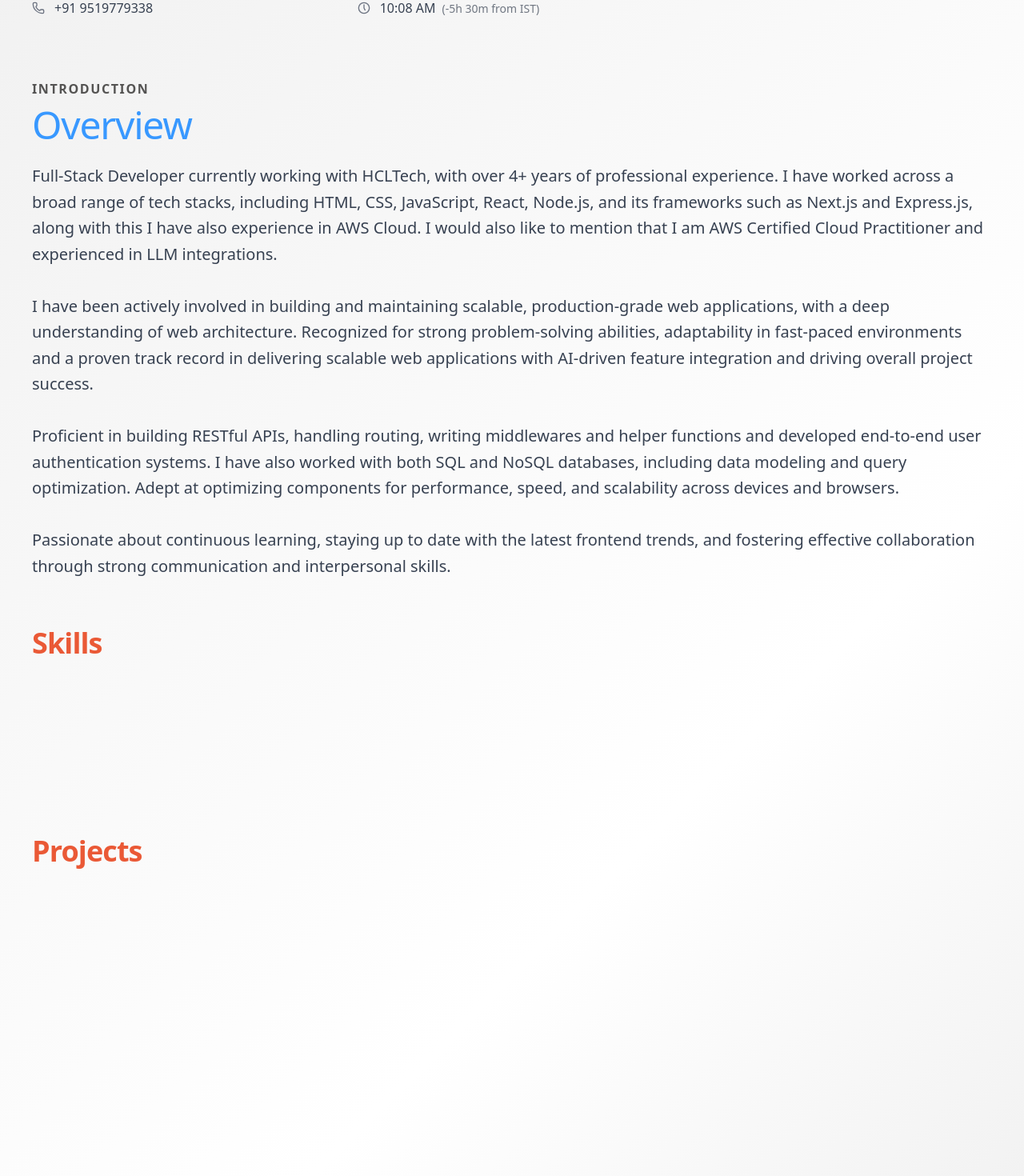
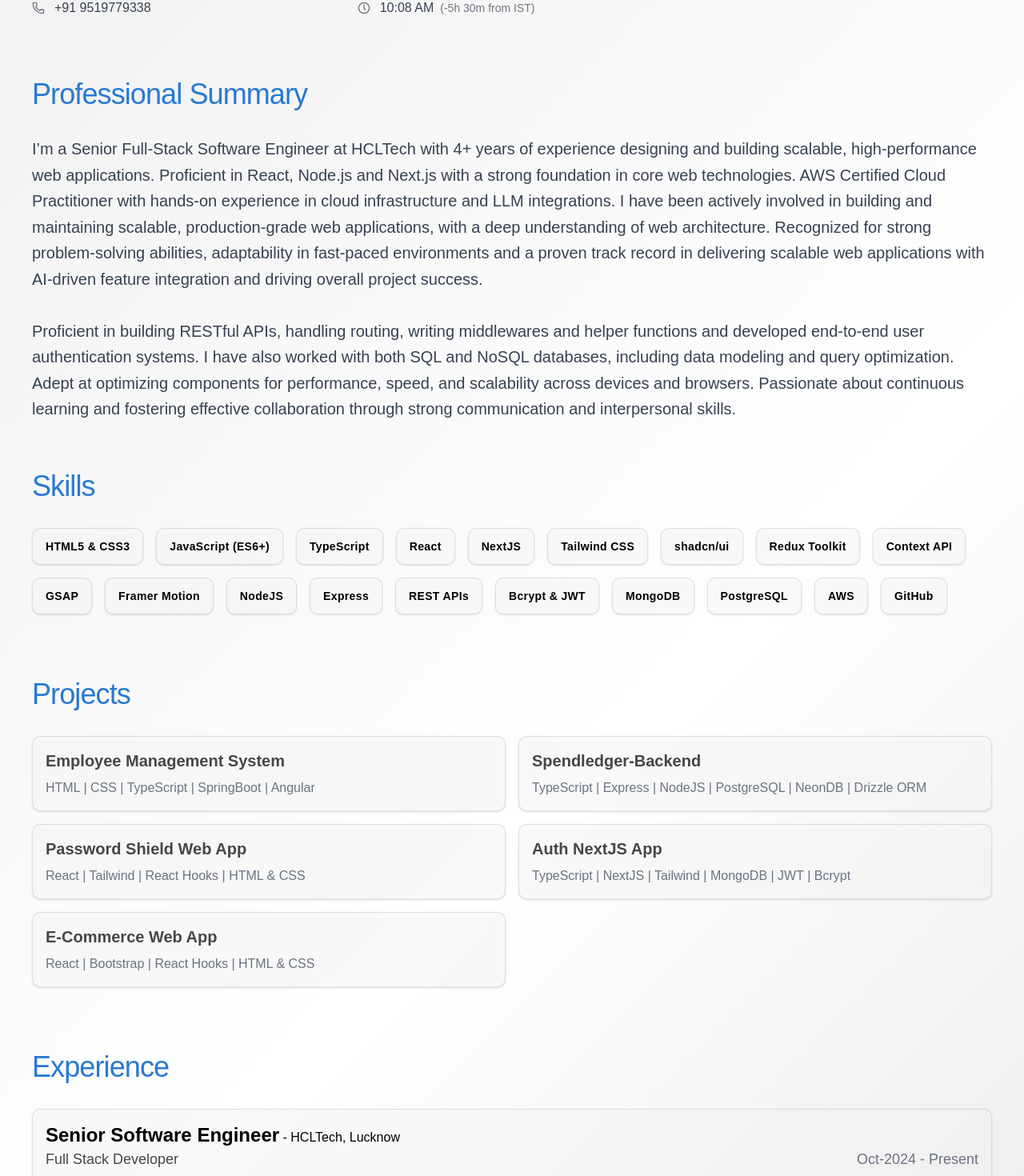
Before and after one commit to HmNsd/hmnsd-portfolio, a React (Vite) app: page /hmnsd-portfolio/skills in a window 1280 px wide. Shown: the part 492-1962 px from the top of the page at 80% size. Built offline with nearby package versions, Linux system fonts and the light colour scheme.

Commit message:
fix GSAP and motions

```diff
--- a/src/App.css
+++ b/src/App.css
@@ -1,10 +1,6 @@
-@import "tailwindcss/preflight";
-@tailwind utilities;
-
-/* Keep App.css for component specific overrides only. Do NOT re-import Tailwind here. */
+/* Component-specific overrides only. Tailwind is imported in index.css. */
 
 :root {
-  /* optional custom properties for glass tweak */
   --glass-bg: rgba(255,255,255,0.72);
   --glass-border: rgba(255,255,255,0.36);
 }
--- a/src/App.jsx
+++ b/src/App.jsx
@@ -1,10 +1,9 @@
-import { Routes, Route } from "react-router-dom";
+import { Routes, Route, useLocation } from "react-router-dom";
 import Header from "./components/Header/Header";
 import Home from "./components/Pages/Home";
 import Footer from "./components/Footer/Footer";
 import { useTheme } from "./context/ThemeContext";
 import { useState, useEffect } from "react";
-import { useLocation } from "react-router-dom";
 
 function App() {
   const { isDark } = useTheme();
@@ -35,7 +34,7 @@ function App() {
           <Route path="/hmnsd-portfolio/skills" element={<Home searchText={searchText}  setMatchCount={setMatchCount}/>} />
           <Route path="/hmnsd-portfolio/projects" element={<Home searchText={searchText}  setMatchCount={setMatchCount}/>} />
           <Route path="/hmnsd-portfolio/experience" element={<Home searchText={searchText}  setMatchCount={setMatchCount}/>} />
-          <Route path="/hmnsd-portfolio/contact" element={<Home searchText={searchText}/>} />
+          <Route path="/hmnsd-portfolio/contact" element={<Home searchText={searchText} setMatchCount={setMatchCount}/>} />
         </Routes>
       </main>
       <Footer searchText={searchText} />
--- a/src/components/Pages/Home.jsx
+++ b/src/components/Pages/Home.jsx
@@ -11,21 +11,12 @@ import {
 } from "lucide-react";
 import { motion } from "framer-motion";
 import { useTheme } from "../../context/ThemeContext";
-import gsap from "gsap";
-import { ScrollTrigger } from "gsap/ScrollTrigger";
 import profile from "../../assets/profile.png";
 
 import { useHighlight } from "../../context/Search";
 
-gsap.registerPlugin(ScrollTrigger);
-
 export default function Home({ searchText, setMatchCount }) {
   const { isDark } = useTheme();
-  const headerRef = useRef(null);
-  const infoGridRef = useRef(null);
-  const skillsRef = useRef(null);
-  const projectsRef = useRef(null);
-  const experienceRef = useRef(null);
 
   const contentRef = useRef(null);
 
@@ -34,8 +25,8 @@ export default function Home({ searchText, setMatchCount }) {
 
     const utterance = new SpeechSynthesisUtterance("Himanshu Nishad");
     utterance.lang = "en-IN";
-    utterance.rate = 1.5;
-    utterance.pitch = 0.8;
+    utterance.rate = 1;
+    utterance.pitch = 1;
 
     window.speechSynthesis.cancel();
     window.speechSynthesis.speak(utterance);
@@ -99,86 +90,6 @@ export default function Home({ searchText, setMatchCount }) {
 
   useHighlight(searchText, contentRef, setMatchCount);
 
-  useEffect(() => {
-    // GSAP animation for header text
-    gsap.fromTo(
-      headerRef.current?.children,
-      { x: -50, opacity: 0 },
-      { x: 0, opacity: 1, duration: 0.6, stagger: 0.2, ease: "power2.out" }
-    );
-
-    // GSAP animation for info grid
-    gsap.fromTo(
-      infoGridRef.current?.children,
-      { y: 20, opacity: 0 },
-      {
-        y: 0,
-        opacity: 1,
-        duration: 0.5,
-        stagger: 0.1,
-        delay: 0.6,
-        ease: "power2.out",
-      }
-    );
-
-    // GSAP animations for skills
-    gsap.fromTo(
-      skillsRef.current?.children,
-      { opacity: 0, y: 30, scale: 0.8 },
-      {
-        opacity: 1,
-        y: 0,
-        scale: 1,
-        duration: 0.4,
-        stagger: 0.05,
-        ease: "back.out(1.7)",
-        scrollTrigger: {
-          trigger: skillsRef.current,
-          start: "top 80%",
-          toggleActions: "play none none reverse",
-        },
-      }
-    );
-
-    // GSAP animations for projects
-    gsap.fromTo(
-      projectsRef.current?.children,
-      { opacity: 0, x: -50, rotateY: -15 },
-      {
-        opacity: 1,
-        x: 0,
-        rotateY: 0,
-        duration: 0.5,
-        stagger: 0.1,
-        ease: "power3.out",
-        scrollTrigger: {
-          trigger: projectsRef.current,
-          start: "top 80%",
-          toggleActions: "play none none reverse",
-        },
-      }
-    );
-
-    // GSAP animations for experience
-    gsap.fromTo(
-      experienceRef.current?.children,
-      { opacity: 0, y: 50, scale: 0.9 },
-      {
-        opacity: 1,
-        y: 0,
-        scale: 1,
-        duration: 0.4,
-        stagger: 0.08,
-        ease: "elastic.out(1, 0.8)",
-        scrollTrigger: {
-          trigger: experienceRef.current,
-          start: "top 80%",
-          toggleActions: "play none none reverse",
-        },
-      }
-    );
-  }, []);
-
   return (
     <div ref={contentRef}>
       <div className="flex flex-col justify-center items-center px-4 md:px-6 pt-10 w-full">
@@ -200,7 +111,7 @@ export default function Home({ searchText, setMatchCount }) {
             />
           </div>
 
-          <div ref={headerRef} className="text-start w-full mb-1 md:mb-2">
+          <div className="text-start w-full mb-1 md:mb-2">
             <div className="flex sm:flex-row items-start justify-start gap-2 text-2xl sm:text-4xl md:text-5xl">
               <h1 className=" font-bold md:mb-5 mb-2 tracking-tight bg-gradient-to-r from-orange-500 to-orange-600 bg-clip-text text-transparent">
                 Himanshu Nishad
@@ -233,7 +144,7 @@ export default function Home({ searchText, setMatchCount }) {
             </div>
           </div>
         </div>
-        <div ref={infoGridRef} className="grid md:gap-5 gap-4 w-full mb-4">
+        <div className="grid md:gap-5 gap-4 w-full mb-4">
           <div className="grid md:gap-5 gap-4 w-full ">
             <Info icon={Code}>
               Senior Software Engineer @<b>HCLTech</b>
@@ -242,9 +153,10 @@ export default function Home({ searchText, setMatchCount }) {
               Founder @<b>BrewnCode</b>
             </Info>
           </div>
-          <div className="grid lg:grid-cols-12
-                gap-4 sm:gap-6 md:gap-5 w-full mb-10">
-
+          <div
+            className="grid lg:grid-cols-12
+                gap-4 sm:gap-6 md:gap-5 w-full mb-10"
+          >
             <div className="grid gap-4 sm:gap-5 lg:col-span-4">
               <Info icon={Mail}>himanshunishadofficial@gmail.com</Info>
               <Info icon={Phone}>+91 9519779338</Info>
@@ -254,48 +166,29 @@ export default function Home({ searchText, setMatchCount }) {
               <Info icon={MapPin}>New Delhi, India</Info>
               <Info icon={Clock5}>
                 {time}
-      <span className="ml-2 text-sm opacity-70">
-        {difference}
-      </span>
+                <span className="ml-2 text-sm opacity-70">{difference}</span>
               </Info>
             </div>
-
           </div>
-
         </div>
       </div>
 
-      <motion.section
-        id="about"
-        className="py-2 sm:py-5 px-6 container mx-auto"
-        initial={{ opacity: 0, y: 50 }}
-        animate={{ opacity: 1, y: 0 }}
-        transition={{ duration: 0.8, delay: 0.5 }}
+      <section id="about" className="py-2 sm:py-5 px-6 container mx-auto">
+        <h2
+          className="text-3xl md:text-4xl font-light mb-8 tracking-tight"
+          style={{ color: isDark ? "#67acfa" : "#2879d3" }}
         >
-        <p
-          className="font-semibold text-sm sm:text-base leading-relaxed uppercase tracking-widest mb-2"
-          style={{ color: isDark ? "#ada9a8" : "#545352" }}
-        >
-          Introduction
-        </p>
-        <h2
-          className="text-2xl sm:text-3xl md:text-5xl font-light mb-6 tracking-tight"
-          style={{ color: isDark ? "#58A8FC" : "#3898FF" }}
-        >
-          Overview
+          Professional Summary
         </h2>
         <p
           className="text-lg md:text-xl leading-relaxed font-light"
           style={{ color: isDark ? "#f9f8f8" : "#374151" }}
         >
-          Full-Stack Developer currently working with HCLTech, with over 4+
-          years of professional experience. I have worked across a broad range
-          of tech stacks, including HTML, CSS, JavaScript, React, Node.js, and
-          its frameworks such as Next.js and Express.js, along with this I have
-          also experience in AWS Cloud. I would also like to mention that I am
-          AWS Certified Cloud Practitioner and experienced in LLM integrations.
-          <br />
-          <br />
+          I’m a Senior Full-Stack Software Engineer at HCLTech with 4+ years of
+          experience designing and building scalable, high-performance web
+          applications. Proficient in React, Node.js and Next.js with a strong
+          foundation in core web technologies. AWS Certified Cloud Practitioner
+          with hands-on experience in cloud infrastructure and LLM integrations.
           I have been actively involved in building and maintaining scalable,
           production-grade web applications, with a deep understanding of web
           architecture. Recognized for strong problem-solving abilities,
@@ -309,34 +202,21 @@ export default function Home({ searchText, setMatchCount }) {
           authentication systems. I have also worked with both SQL and NoSQL
           databases, including data modeling and query optimization. Adept at
           optimizing components for performance, speed, and scalability across
-          devices and browsers.
-          <br />
-          <br />
-          Passionate about continuous learning, staying up to date with the
-          latest frontend trends, and fostering effective collaboration through
-          strong communication and interpersonal skills.
+          devices and browsers. Passionate about continuous learning and
+          fostering effective collaboration through strong communication and
+          interpersonal skills.
         </p>
-      </motion.section>
+      </section>
 
       {/* Skills Section */}
-      <motion.section
-        id="skills"
-        className="py-6 md:py-10 md:px-6 container mx-auto"
-        initial={{ opacity: 0, y: 50 }}
-        whileInView={{ opacity: 1, y: 0 }}
-        transition={{ duration: 0.8 }}
-        viewport={{ once: true }}
-      >
+      <section id="skills" className="py-6 md:py-10 md:px-6 container mx-auto">
         <h2
-          className="text-3xl md:text-4xl font-bold mb-8 tracking-tight"
-          style={{ color: isDark ? "#ff9100" : "#ea5936" }}
+          className="text-3xl md:text-4xl font-light mb-8 tracking-tight"
+          style={{ color: isDark ? "#67acfa" : "#2879d3" }}
         >
           Skills
         </h2>
-        <div
-          ref={skillsRef}
-          className="flex flex-wrap md:gap-4 gap-2 justify-start"
-        >
+        <div className="flex flex-wrap md:gap-4 gap-2 justify-start">
           {[
             "HTML5 & CSS3",
             "JavaScript (ES6+)",
@@ -360,7 +240,7 @@ export default function Home({ searchText, setMatchCount }) {
           ].map((skill, i) => (
             <span
               key={i}
-              className="px-4 py-3 font-bold text-sm rounded-lg shadow hover:scale-105 transition-transform cursor-pointer tracking-wide"
+              className="px-4 py-3 font-bold text-sm rounded-lg shadow transition-transform cursor-pointer tracking-wide"
               style={{
                 backgroundColor: isDark
                   ? "rgba(255, 255, 255, 0.1)"
@@ -376,24 +256,20 @@ export default function Home({ searchText, setMatchCount }) {
             </span>
           ))}
         </div>
-      </motion.section>
+      </section>
 
       {/* Projects Section */}
-      <motion.section
+      <section
         id="projects"
         className="py-6 md:py-10 md:px-6 container mx-auto"
-        initial={{ opacity: 0, y: 50 }}
-        whileInView={{ opacity: 1, y: 0 }}
-        transition={{ duration: 0.8 }}
-        viewport={{ once: true }}
       >
         <h2
-          className="text-3xl md:text-4xl font-bold mb-8 tracking-tight"
-          style={{ color: isDark ? "#ff9100" : "#ea5936" }}
+          className="text-3xl md:text-4xl font-light mb-8 tracking-tight"
+          style={{ color: isDark ? "#67acfa" : "#2879d3" }}
         >
           Projects
         </h2>
-        <div ref={projectsRef} className="grid md:grid-cols-2 md:gap-4 gap-2">
+        <div className="grid md:grid-cols-2 md:gap-4 gap-2">
           {[
             {
               title: "Employee Management System",
@@ -418,7 +294,7 @@ export default function Home({ searchText, setMatchCount }) {
           ].map((p, i) => (
             <div
               key={i}
-              className="md:p-4 p-3 rounded-lg shadow hover:shadow-lg hover:scale-105 transition-all cursor-pointer"
+              className="md:p-4 p-3 rounded-lg shadow hover:shadow-lg transition-all cursor-pointer"
               style={{
                 backgroundColor: isDark
                   ? "rgba(255, 255, 255, 0.05)"
@@ -429,29 +305,25 @@ export default function Home({ searchText, setMatchCount }) {
                 backdropFilter: "blur(5px)",
               }}
             >
-              <h3 className="text-lg md:text-xl font-bold mb-2">{p.title}</h3>
+              <h3 className="text-lg md:text-xl font-bold mb-2" style={{ color: isDark ? "#f1f1f1" : "#464646" }}>{p.title}</h3>
               <p style={{ color: isDark ? "#d1d5db" : "#6b7280" }}>{p.desc}</p>
             </div>
           ))}
         </div>
-      </motion.section>
+      </section>
 
       {/* Experience Section */}
-      <motion.section
+      <section
         id="experience"
         className="py-6 md:py-10 md:px-6 container mx-auto"
-        initial={{ opacity: 0, y: 50 }}
-        whileInView={{ opacity: 1, y: 0 }}
-        transition={{ duration: 0.8 }}
-        viewport={{ once: true }}
       >
         <h2
-          className="text-3xl md:text-4xl font-bold mb-8 tracking-tight"
-          style={{ color: isDark ? "#ff9100" : "#ea5936" }}
+          className="text-3xl md:text-4xl font-light mb-8 tracking-tight"
+          style={{ color: isDark ? "#67acfa" : "#2879d3" }}
         >
           Experience
         </h2>
-        <div ref={experienceRef} className="space-y-4">
+        <div className="space-y-4">
           {[
             {
               role: "Senior Software Engineer",
@@ -491,7 +363,7 @@ export default function Home({ searchText, setMatchCount }) {
           ].map((exp, index) => (
             <div
               key={index}
-              className="p-4 rounded-lg shadow hover:shadow-lg hover:scale-105 transition-all"
+              className="p-4 rounded-lg shadow hover:shadow-lg transition-all"
               style={{
                 backgroundColor: isDark
                   ? "rgba(255, 255, 255, 0.05)"
@@ -502,20 +374,17 @@ export default function Home({ searchText, setMatchCount }) {
                 backdropFilter: "blur(5px)",
               }}
             >
-              <h3 className="text-l md:text-2xl inline font-bold">
+              <h3 className="text-l md:text-2xl inline font-semibold">
                 {exp.role}
               </h3>
               <span className="inline text-sm md:text-base font-light">
                 {exp.location}
               </span>
               <div className="flex justify-between w-full  text-s md:text-lg ">
-                <p className="font-semi-bold">
-                  {exp.title}
-                </p>
+                <p className="font-semi-bold" style={{ color: isDark ? "#f1f1f1" : "#464646" }}>{exp.title}</p>
                 <p style={{ color: isDark ? "#d1d5db" : "#6b7280" }}>
                   {exp.duration}
                 </p>
-
               </div>
               <hr
                 className="my-2 sm:mx-auto lg:my-2"
@@ -536,7 +405,7 @@ export default function Home({ searchText, setMatchCount }) {
             </div>
           ))}
         </div>
-      </motion.section>
+      </section>
 
       {/* Contact Section */}
       <motion.section
@@ -548,8 +417,8 @@ export default function Home({ searchText, setMatchCount }) {
         viewport={{ once: true }}
       >
         <h2
-          className="text-3xl md:text-4xl font-bold mb-8 tracking-tight"
-          style={{ color: isDark ? "#ff9100" : "#ea5936" }}
+          className="text-3xl md:text-4xl font-light mb-8 tracking-tight"
+          style={{ color: isDark ? "#67acfa" : "#2879d3" }}
         >
           Contact
         </h2>
--- a/src/index.css
+++ b/src/index.css
@@ -1,4 +1,9 @@
 @import "tailwindcss";
+@import "tw-animate-css";
+@import "shadcn/tailwind.css";
+@import "@fontsource-variable/geist";
+
+@custom-variant dark (&:is(.dark *));
 
 html {
   scroll-behavior: smooth;
@@ -56,3 +61,127 @@ html {
   transform: translateY(-5px);
   box-shadow: 0 15px 35px rgba(0, 0, 0, 0.1);
 }
+
+@theme inline {
+  --font-heading: var(--font-sans);
+  --font-sans: 'Geist Variable', sans-serif;
+  --color-sidebar-ring: var(--sidebar-ring);
+  --color-sidebar-border: var(--sidebar-border);
+  --color-sidebar-accent-foreground: var(--sidebar-accent-foreground);
+  --color-sidebar-accent: var(--sidebar-accent);
+  --color-sidebar-primary-foreground: var(--sidebar-primary-foreground);
+  --color-sidebar-primary: var(--sidebar-primary);
+  --color-sidebar-foreground: var(--sidebar-foreground);
+  --color-sidebar: var(--sidebar);
+  --color-chart-5: var(--chart-5);
+  --color-chart-4: var(--chart-4);
+  --color-chart-3: var(--chart-3);
+  --color-chart-2: var(--chart-2);
+  --color-chart-1: var(--chart-1);
+  --color-ring: var(--ring);
+  --color-input: var(--input);
+  --color-border: var(--border);
+  --color-destructive: var(--destructive);
+  --color-accent-foreground: var(--accent-foreground);
+  --color-accent: var(--accent);
+  --color-muted-foreground: var(--muted-foreground);
+  --color-muted: var(--muted);
+  --color-secondary-foreground: var(--secondary-foreground);
+  --color-secondary: var(--secondary);
+  --color-primary-foreground: var(--primary-foreground);
+  --color-primary: var(--primary);
+  --color-popover-foreground: var(--popover-foreground);
+  --color-popover: var(--popover);
+  --color-card-foreground: var(--card-foreground);
+  --color-card: var(--card);
+  --color-foreground: var(--foreground);
+  --color-background: var(--background);
+  --radius-sm: calc(var(--radius) * 0.6);
+  --radius-md: calc(var(--radius) * 0.8);
+  --radius-lg: var(--radius);
+  --radius-xl: calc(var(--radius) * 1.4);
+  --radius-2xl: calc(var(--radius) * 1.8);
+  --radius-3xl: calc(var(--radius) * 2.2);
+  --radius-4xl: calc(var(--radius) * 2.6);
+}
+
+:root {
+  --background: oklch(1 0 0);
+  --foreground: oklch(0.145 0 0);
+  --card: oklch(1 0 0);
+  --card-foreground: oklch(0.145 0 0);
+  --popover: oklch(1 0 0);
+  --popover-foreground: oklch(0.145 0 0);
+  --primary: oklch(0.205 0 0);
+  --primary-foreground: oklch(0.985 0 0);
+  --secondary: oklch(0.97 0 0);
+  --secondary-foreground: oklch(0.205 0 0);
+  --muted: oklch(0.97 0 0);
+  --muted-foreground: oklch(0.556 0 0);
+  --accent: oklch(0.97 0 0);
+  --accent-foreground: oklch(0.205 0 0);
+  --destructive: oklch(0.577 0.245 27.325);
+  --border: oklch(0.922 0 0);
+  --input: oklch(0.922 0 0);
+  --ring: oklch(0.708 0 0);
+  --chart-1: oklch(0.87 0 0);
+  --chart-2: oklch(0.556 0 0);
+  --chart-3: oklch(0.439 0 0);
+  --chart-4: oklch(0.371 0 0);
+  --chart-5: oklch(0.269 0 0);
+  --radius: 0.625rem;
+  --sidebar: oklch(0.985 0 0);
+  --sidebar-foreground: oklch(0.145 0 0);
+  --sidebar-primary: oklch(0.205 0 0);
+  --sidebar-primary-foreground: oklch(0.985 0 0);
+  --sidebar-accent: oklch(0.97 0 0);
+  --sidebar-accent-foreground: oklch(0.205 0 0);
+  --sidebar-border: oklch(0.922 0 0);
+  --sidebar-ring: oklch(0.708 0 0);
+}
+
+.dark {
+  --background: oklch(0.145 0 0);
+  --foreground: oklch(0.985 0 0);
+  --card: oklch(0.205 0 0);
+  --card-foreground: oklch(0.985 0 0);
+  --popover: oklch(0.205 0 0);
+  --popover-foreground: oklch(0.985 0 0);
+  --primary: oklch(0.922 0 0);
+  --primary-foreground: oklch(0.205 0 0);
+  --secondary: oklch(0.269 0 0);
+  --secondary-foreground: oklch(0.985 0 0);
+  --muted: oklch(0.269 0 0);
+  --muted-foreground: oklch(0.708 0 0);
+  --accent: oklch(0.269 0 0);
+  --accent-foreground: oklch(0.985 0 0);
+  --destructive: oklch(0.704 0.191 22.216);
+  --border: oklch(1 0 0 / 10%);
+  --input: oklch(1 0 0 / 15%);
+  --ring: oklch(0.556 0 0);
+  --chart-1: oklch(0.87 0 0);
+  --chart-2: oklch(0.556 0 0);
+  --chart-3: oklch(0.439 0 0);
+  --chart-4: oklch(0.371 0 0);
+  --chart-5: oklch(0.269 0 0);
+  --sidebar: oklch(0.205 0 0);
+  --sidebar-foreground: oklch(0.985 0 0);
+  --sidebar-primary: oklch(0.488 0.243 264.376);
+  --sidebar-primary-foreground: oklch(0.985 0 0);
+  --sidebar-accent: oklch(0.269 0 0);
+  --sidebar-accent-foreground: oklch(0.985 0 0);
+  --sidebar-border: oklch(1 0 0 / 10%);
+  --sidebar-ring: oklch(0.556 0 0);
+}
+
+@layer base {
+  * {
+    @apply border-border outline-ring/50;
+  }
+  body {
+    @apply bg-background text-foreground;
+  }
+  html {
+    @apply font-sans;
+  }
+}
```
Also changed, not shown: package.json (+8 -1 lines), src/components/LoginModal.jsx (+0 -16 lines), src/context/Search.jsx (+1 -11 lines), 1 other file (tests, documents, lock files or other folders). Lines whose indentation alone changed are shown as unchanged.
